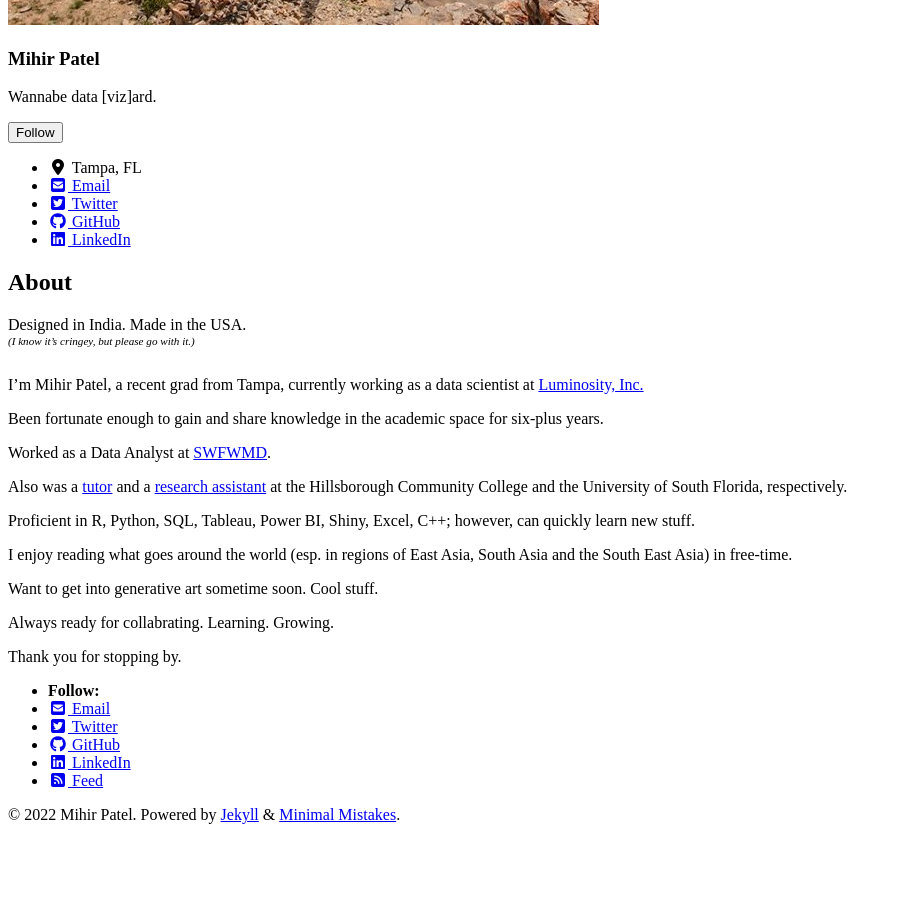
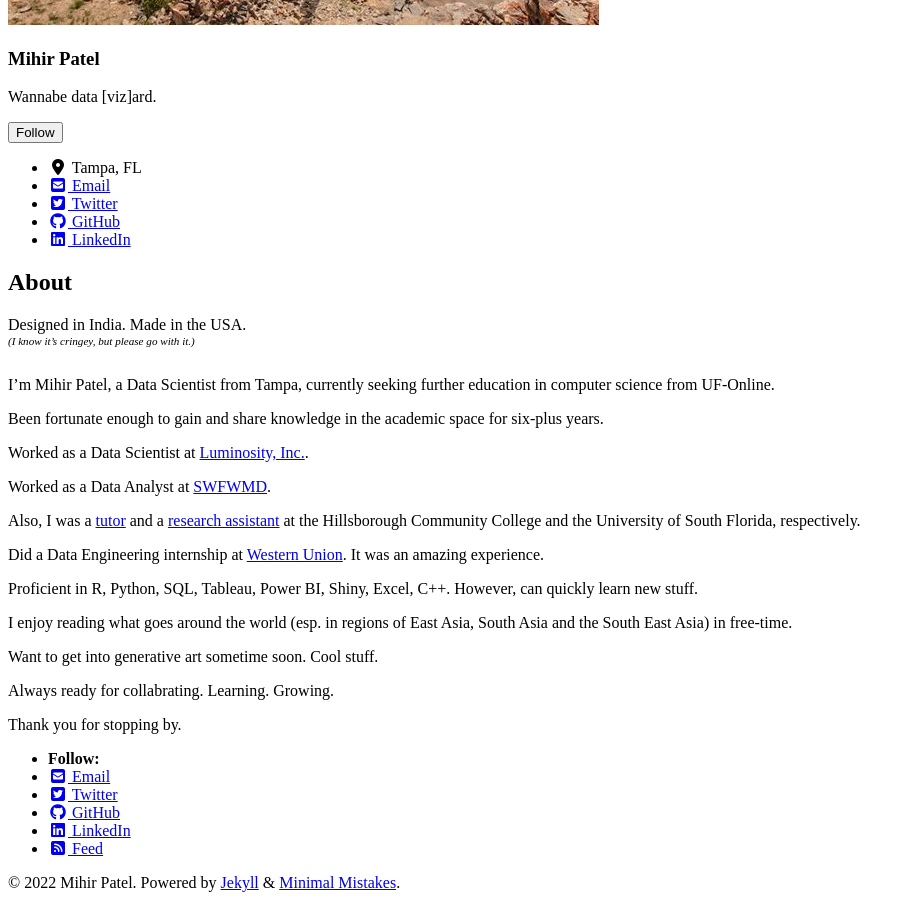
Before and after one commit to mihirp161/mihirp161.github.io, a Jekyll site: the page built from _pages/about.md, in a window 1280 px wide and 900 px high, scrolled down 949 px. Shown: the whole window, without its empty margins (0-915 px from the left). Built offline with Jekyll 4.4.1, drawn with Linux system fonts in a browser that asks for light colours; cached includes are drawn as plain includes; nearby versions of some CDN libraries; before the commit the page ends 1781 px from its top, so only the background shows below that.

Commit message:
Update about.md

```diff
--- a/_pages/about.md
+++ b/_pages/about.md
@@ -6,15 +6,19 @@ header:
 Designed in India. Made in the USA.\
 <sup><sup>*(I know it's cringey, but please go with it.)*</sup></sup>
 
-I'm Mihir Patel, a recent grad from Tampa, currently working as a data scientist at [Luminosity, Inc.](http://luminosity-solutions.com/)
+I'm Mihir Patel, a Data Scientist from Tampa, currently seeking further education in computer science from UF-Online.
 
 Been fortunate enough to gain and share knowledge in the academic space for six-plus years.
 
+Worked as a Data Scientist at [Luminosity, Inc.](http://luminosity-solutions.com/).
+
 Worked as a Data Analyst at [SWFWMD](https://www.swfwmd.state.fl.us/).
 
-Also was a [tutor](https://www.hccfl.edu/support-services/academic-success-centers) and a [research assistant](https://lonihagen.wordpress.com/) at the Hillsborough Community College and the University of South Florida, respectively.
+Also, I was a [tutor](https://www.hccfl.edu/support-services/academic-success-centers) and a [research assistant](https://lonihagen.wordpress.com/) at the Hillsborough Community College and the University of South Florida, respectively.
 
-Proficient in R, Python, SQL, Tableau, Power BI, Shiny, Excel, C++; however, can quickly learn new stuff.
+Did a Data Engineering internship at [Western Union](https://www.westernunion.com/us/en/home.html). It was an amazing experience.
+
+Proficient in R, Python, SQL, Tableau, Power BI, Shiny, Excel, C++. However, can quickly learn new stuff.
 
 I enjoy reading what goes around the world (esp. in regions of East Asia, South Asia and the South East Asia) in free-time.
 
```
